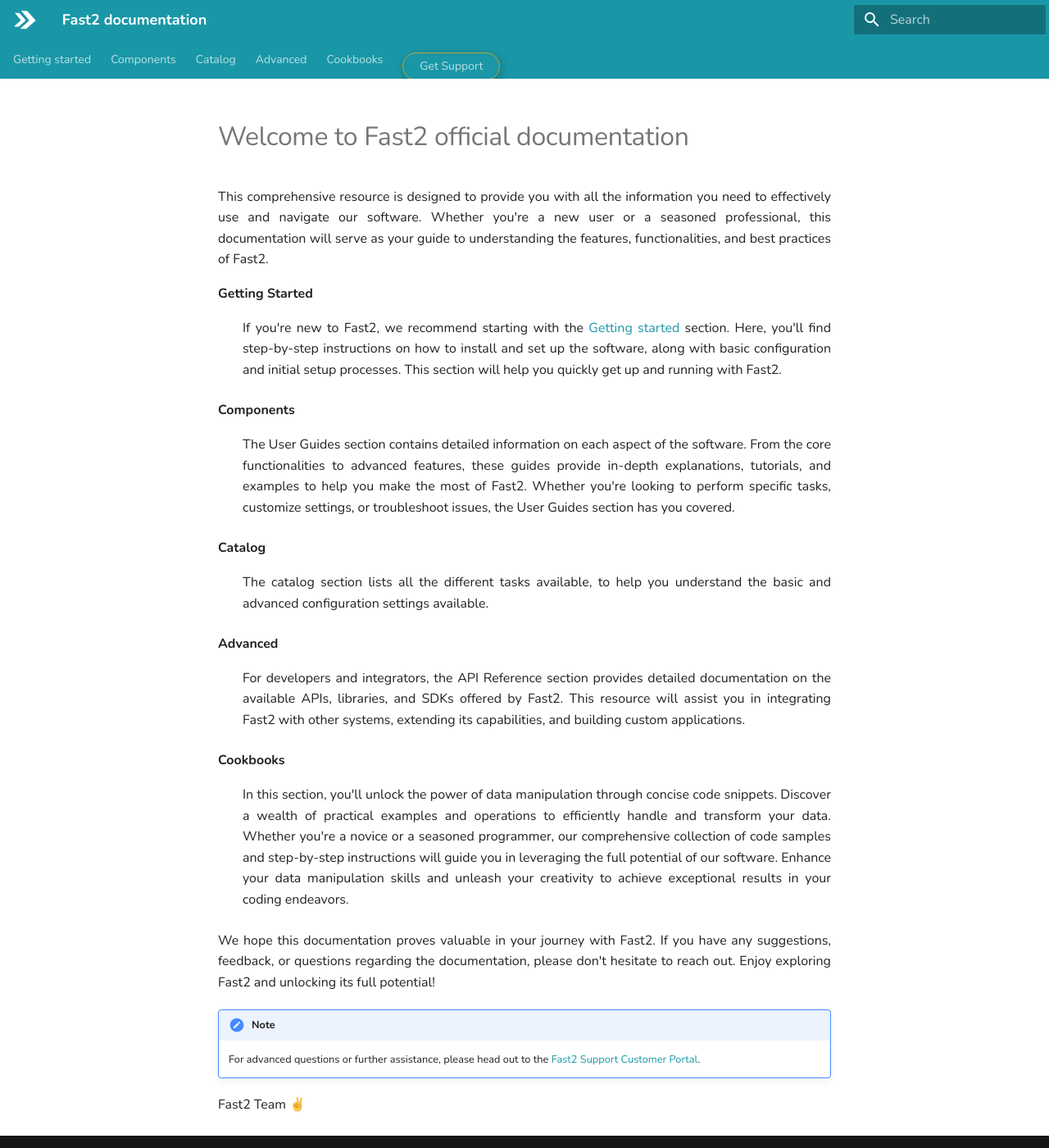
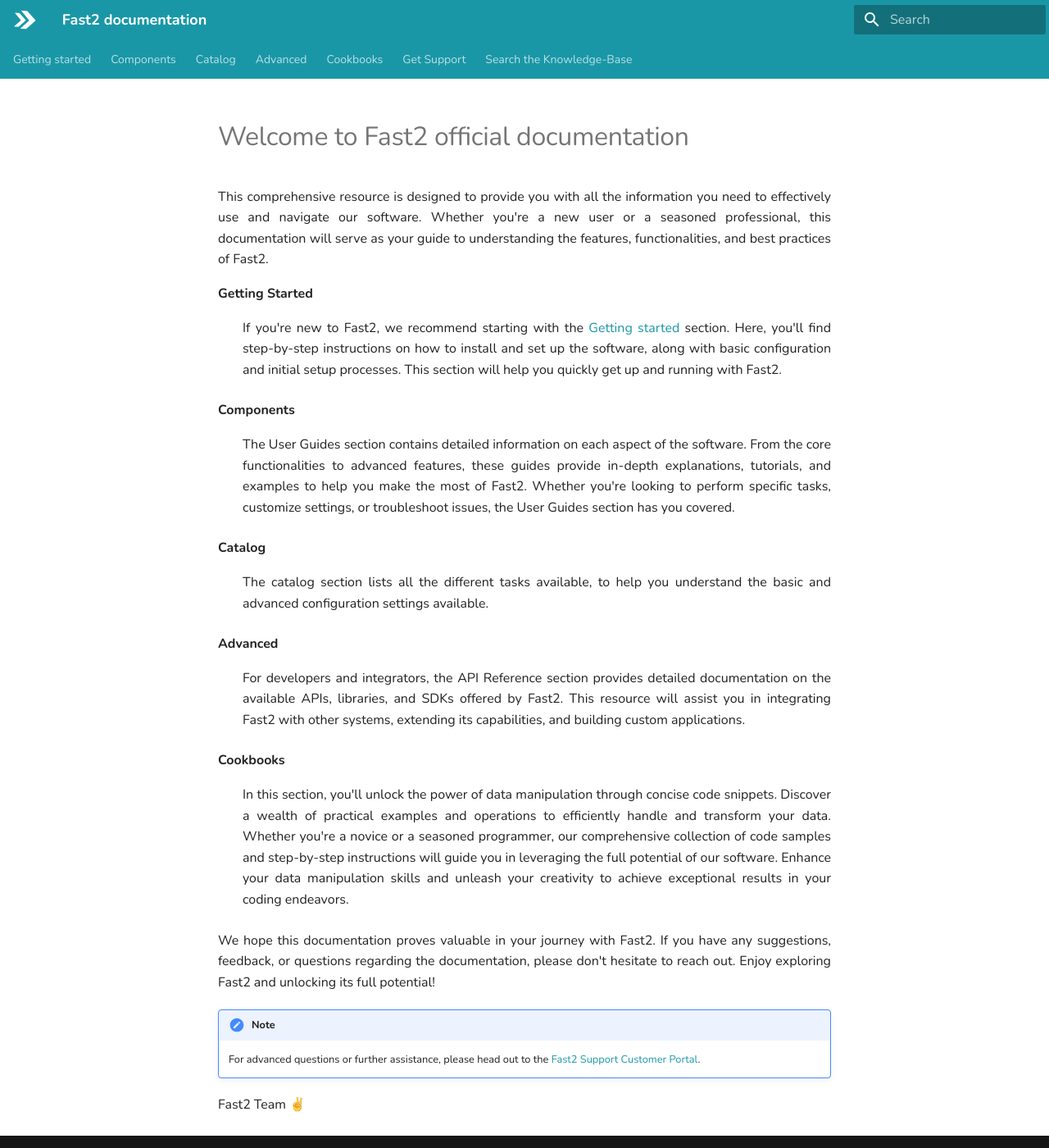
Before and after one commit to Fast2docs/Fast2-docs, an MkDocs documentation site: the page built from docs/index.md, in a window 1280 px wide and 1400 px high. Shown: the whole window at 82% size. Built offline with MkDocs 1.6.1 and Material for MkDocs 9.7.7, drawn with Linux system fonts in a browser that asks for light colours; some of the changed text lies outside the part shown.

Commit message:
Add "Search KB" and fixed button for support layout in nav bar

```diff
--- a/docs/stylesheets/extra.css
+++ b/docs/stylesheets/extra.css
@@ -15,28 +15,9 @@
     /* font-family: themify; */
 }
 
-nav > div > ul > li > a[href^="https://arondor.atlassian.net/servicedesk/"] {
-    border : 1px solid orange;
-    padding: 7px 20px;
-    border-radius: 20px;
-    /* background: #1a97a7!important; */
-    box-shadow: 2px 3px 8px 3px rgba(0, 0, 0, 0.2);
-    /* box-shadow: -20px 20px 60px #16808e, 20px -20px 60px #1eaec0!important; */
-    align-items: center;
+nav > div > ul > li > a[href^="https://arondor.atlassian.net/"] {
+
 }
-/* nav>div>ul>li>a[href^="https://arondor.atlassian.net/servicedesk/"]::before {
-    content:url(https://raw.githubusercontent.com/squidfunk/mkdocs-material/master/material/.icons/fontawesome/solid/headset.svg);
-    max-height: 1rem;
-    background-image: url(https://raw.githubusercontent.com/squidfunk/mkdocs-material/master/material/.icons/fontawesome/solid/headset.svg);
-    background-size: 15px;
-    background-position: 0px 0px;
-    display: inline-block;
-    top: 0px;
-    width: 15px;
-    height: 15px;
-    content: "";
-    background-repeat: no-repeat;
-} */
 
 .md-grid {
     max-width: 65rem;
--- a/mkdocs.yml
+++ b/mkdocs.yml
@@ -97,7 +97,7 @@
 
 
 # ---------------------------------------------------------   Footer
-copyright: Copyright &copy; 2019 - 2022 Fast2 — All rights reserved
+copyright: Copyright &copy; 2019 - 2023 Fast2 — All rights reserved
 
 extra:
   social:
@@ -200,6 +200,7 @@
     - Interact with a SQL database: https://arondor.atlassian.net/servicedesk/customer/portal/82/article/4008771588
     - Data from file name: cookbooks/data_from_filename.md
   - "Get Support" : https://arondor.atlassian.net/servicedesk/customer/portals
+  - "Search the Knowledge-Base" : "https://arondor.atlassian.net/servicedesk/customer/portals?q="
   # - 🟠 Release notes:
   #   - release-notes/index.md
   #   - v2.5.0: release-notes/2.5.0.md
```
